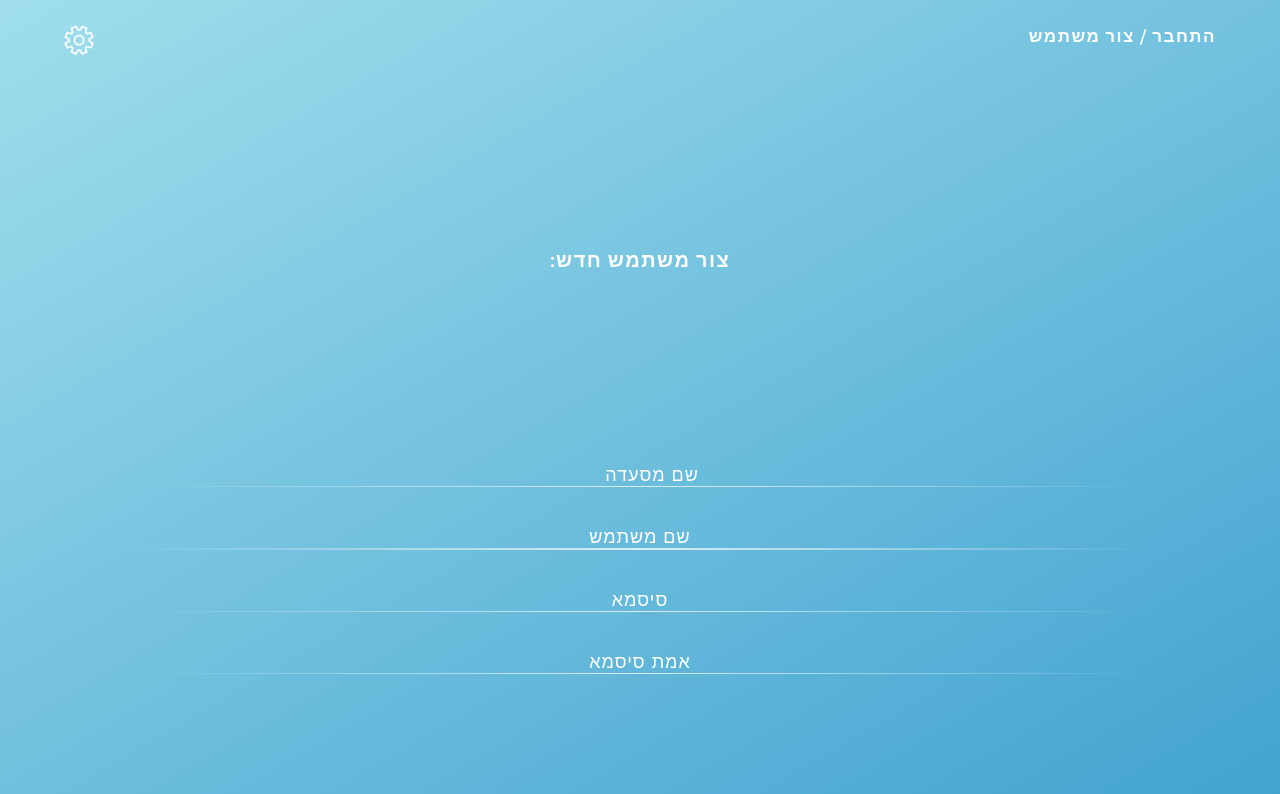
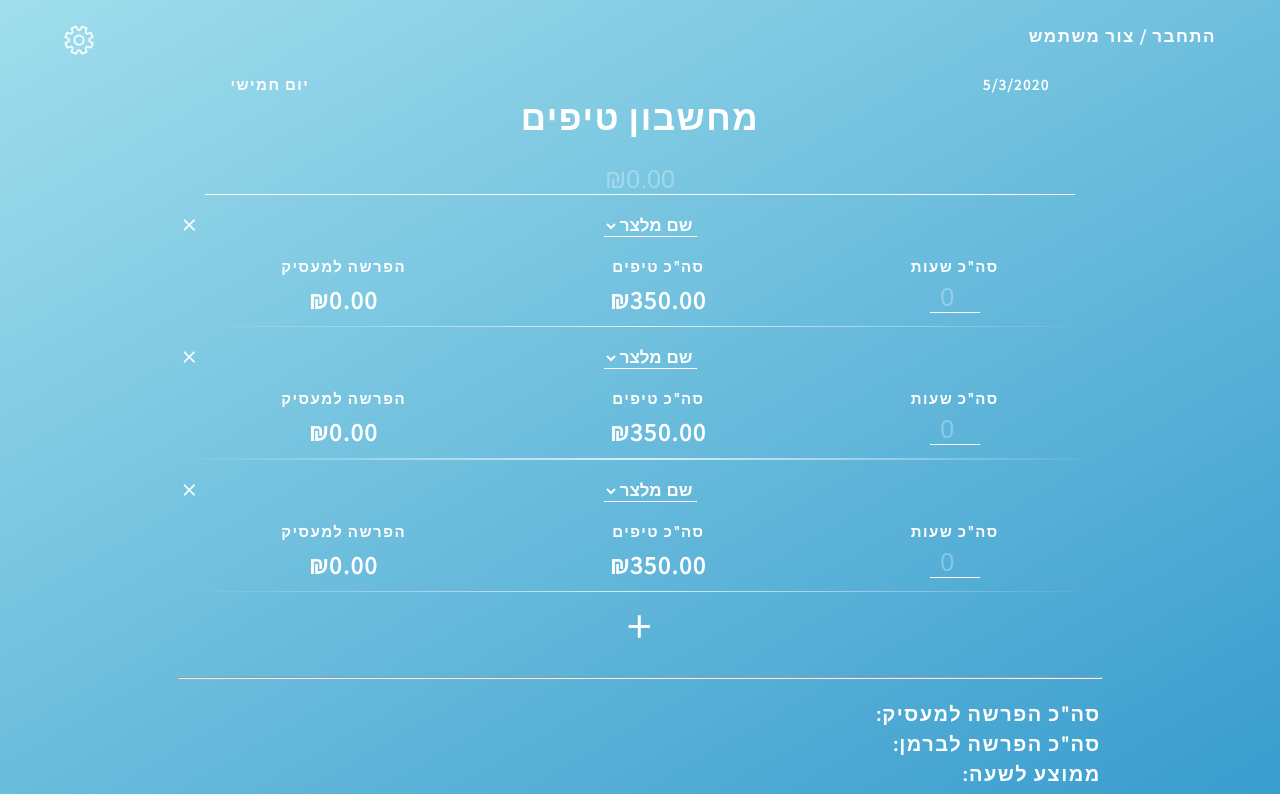
Before and after one commit to anton202/myTipsClient4.0, an Angular app: page / in a window 1280 px wide. Shown: the top 794 px of the page. Built offline with nearby package versions, Linux system fonts and the light colour scheme.

Commit message:
finished login css updated tipcalculator css

```diff
--- a/src/app/app.component.html
+++ b/src/app/app.component.html
@@ -1,5 +1,5 @@
 <!-- <app-home></app-home> -->
-<app-register></app-register>
+<!-- <app-register></app-register>  -->
 <!-- <app-register></app-register> -->
-<!-- <app-tip-calculator></app-tip-calculator> -->
-<!--<app-login></app-login> -->
+<app-tip-calculator></app-tip-calculator>
+<!-- <app-login></app-login>  -->
--- a/src/app/auth/login/login.component.html
+++ b/src/app/auth/login/login.component.html
@@ -3,7 +3,15 @@
     <section class="login">
         <h1 class="login__heading">התחבר</h1>
         <form class="login__form" >
-            <input class="login__form__input" type="text" name="resturant name" placeholder="שם מסעדה">
+            <input list="resturant-name" class="login__form__input" type="text" name="resturant name" placeholder="שם מסעדה">
+            <datalist class="register__userForm__resturantsNames" id="resturant-name">
+                <--! implement ngFor on the option element -->
+                <option value="קפה שניאור">
+                <option value="איזו ובבט">
+                <option value="ליב קפה">
+                <option value="פלורנטין 10">
+                <option value="קסבה">
+            </datalist>
             <hr class="splitLine">
             <input class="login__form__input" type="text" name="userName" placeholder="שם משתמש">
             <hr class="splitLine">
--- a/src/app/auth/login/login.component.scss
+++ b/src/app/auth/login/login.component.scss
@@ -1,5 +1,6 @@
 @use "../../../scss/userForm";
 @use "../../../scss/splitLine";
+@use "../../../scss//purpleBtn";
 
 .container{
     height: 100vh;
@@ -10,6 +11,9 @@
     margin: auto;
     &__heading{
         text-align: center;
+        font-size: 3rem;
+        margin-top: 20%;
+        margin-bottom: 15%;
     }
 
     &__form{
@@ -29,6 +33,7 @@
         &__submit-btn{
             display: block;
             width: 100%;
+            @include purpleBtn.purpleBtn;
         }
     }
 }
--- a/src/app/auth/register/register.component.scss
+++ b/src/app/auth/register/register.component.scss
@@ -1,4 +1,6 @@
 @use "../../../scss/userForm";
+@use "../../../scss/splitLine";
+@use "../../../scss/purpleBtn";
 
 .register{
     height: 100vh;
@@ -18,40 +20,19 @@
 
         &__createUser{
             margin-top: 8%;
-            letter-spacing: 0.1rem;
-             font-size: 1.8rem;
-             border-radius: 3rem;
-             height: 4rem;
-             color: white;
-             font-weight: 600;
-             border-style: none;
-             box-shadow: 2px 2px 0 0 gray;
-            background-color: #7d71dd;
+            @include purpleBtn.purpleBtn;
         }
 
         & > input{
             @include userForm.formStyle;
 
             &::placeholder{
-                color: white;
-                letter-spacing: 0.1rem;
+                @include userForm.placeHolder;
             }
         }
-
-
     }
 }
 
-
-
 .splitLine {
-    margin-bottom: 4rem;
-    border: 0;
-    height: 1.3px;
-    background-image: linear-gradient(
-      to right,
-      rgba(0, 0, 0, 0),
-      rgba(255, 255, 255, 0.75),
-      rgba(0, 0, 0, 0)
-    );
+   @include splitLine.splitLine;
   }
--- a/src/app/tip-calculator/shift/shift.component.html
+++ b/src/app/tip-calculator/shift/shift.component.html
@@ -5,14 +5,25 @@
       <option value="anton">אנטון</option>
       <option value="michael">מיכאל</option>
     </select>
+
+    <span class="material-icons delete-shift">
+      clear
+      </span>
   </div>
+
   <div class="shiftInfo__parameters">
+
+
+
     <div class="shiftInfo__parameters__parameter">
       <span>הפרשה למעסיק</span>
       <span class="shiftInfo__parameters__parameter__value">{{
         employerTax | currency: "ILS"
       }}</span>
     </div>
+
+
+
     <div class="shiftInfo__parameters__parameter">
       <span>סה"כ טיפים</span>
       <span class="shiftInfo__parameters__parameter__value">{{
@@ -29,6 +40,7 @@
         id=""
       />
     </div>
+
   </div>
   <hr class="shiftInfo__splitLine">
 </div>
--- a/src/app/tip-calculator/shift/shift.component.scss
+++ b/src/app/tip-calculator/shift/shift.component.scss
@@ -19,8 +19,8 @@
     display: flex;
     align-content: center;
     direction: rtl;
+
     &__selectName {
-
       text-align: center;
       display: block;
       margin: auto;
@@ -30,6 +30,9 @@
       background-color: transparent;
       border-width: 0 0 1.5px 0;
       border-color: white;
+      font-size: 1.7rem;
+      font-weight: 600;
+
       &:first-child{
         color: white;
       }
@@ -54,6 +57,7 @@
       text-align: center;
       background-color: transparent;
       border-width: 0 0 1.5px 0;
+      border-color: white;
       &::placeholder {
         color: rgba(255, 255, 255, 0.3);
       }
@@ -70,3 +74,7 @@ span {
   display: block;
   text-align: center;
 }
+
+.delete-shift{
+  font-size: 2rem;
+}
--- a/src/app/tip-calculator/total-tips/total-tips.component.html
+++ b/src/app/tip-calculator/total-tips/total-tips.component.html
@@ -1,5 +1,4 @@
 <div class="totalTip">
-    <input class="totalTip__tip"  type="number" [(ngModel)] ='tipsAmount'  placeholder="{{0.00 | currency : 'ILS'}}" #totalTip>
+    <input class="totalTip__tip" matInput type="text" placeholder="{{0.00 | currency : 'ILS'}}" [ngModel]="tipsAmount |  currency : 'ILS':'symbol':'2.0'" [ngModelOptions]="{updateOn:'blur'}"
+      (ngModelChange)="tipsAmount=$event" #totalTip/>
 </div>
-
-<!-- &#8362; -->
--- a/src/app/tip-calculator/total-tips/total-tips.component.scss
+++ b/src/app/tip-calculator/total-tips/total-tips.component.scss
@@ -12,6 +12,7 @@
     text-align: center;
     background-color: transparent;
     border-width: 0 0 1px 0;
+    border-color: white;
     &::placeholder{
         font-size: 2.5rem;
         color: rgba(255,255,255, 0.3);
--- a/src/index.html
+++ b/src/index.html
@@ -6,7 +6,7 @@
   <base href="/">
   <meta name="viewport" content="width=device-width, initial-scale=1">
   <link rel="icon" type="image/x-icon" href="favicon.ico">
-  <!-- <link href="https://fonts.googleapis.com/css?family=Heebo&display=swap" rel="stylesheet"> -->
+  <link rel="stylesheet" href="https://fonts.googleapis.com/icon?family=Material+Icons">
   <link href="https://fonts.googleapis.com/css?family=Assistant&display=swap" rel="stylesheet">
 
 
--- /dev/null
+++ b/src/scss/_purpleBtn.scss
@@ -0,0 +1,11 @@
+@mixin purpleBtn{
+    letter-spacing: 0.1rem;
+    font-size: 1.8rem;
+    border-radius: 3rem;
+    height: 4rem;
+    color: white;
+    font-weight: 600;
+    border-style: none;
+    box-shadow: 2px 2px 0 0 gray;
+   background-color: #7d71dd;
+}
```
